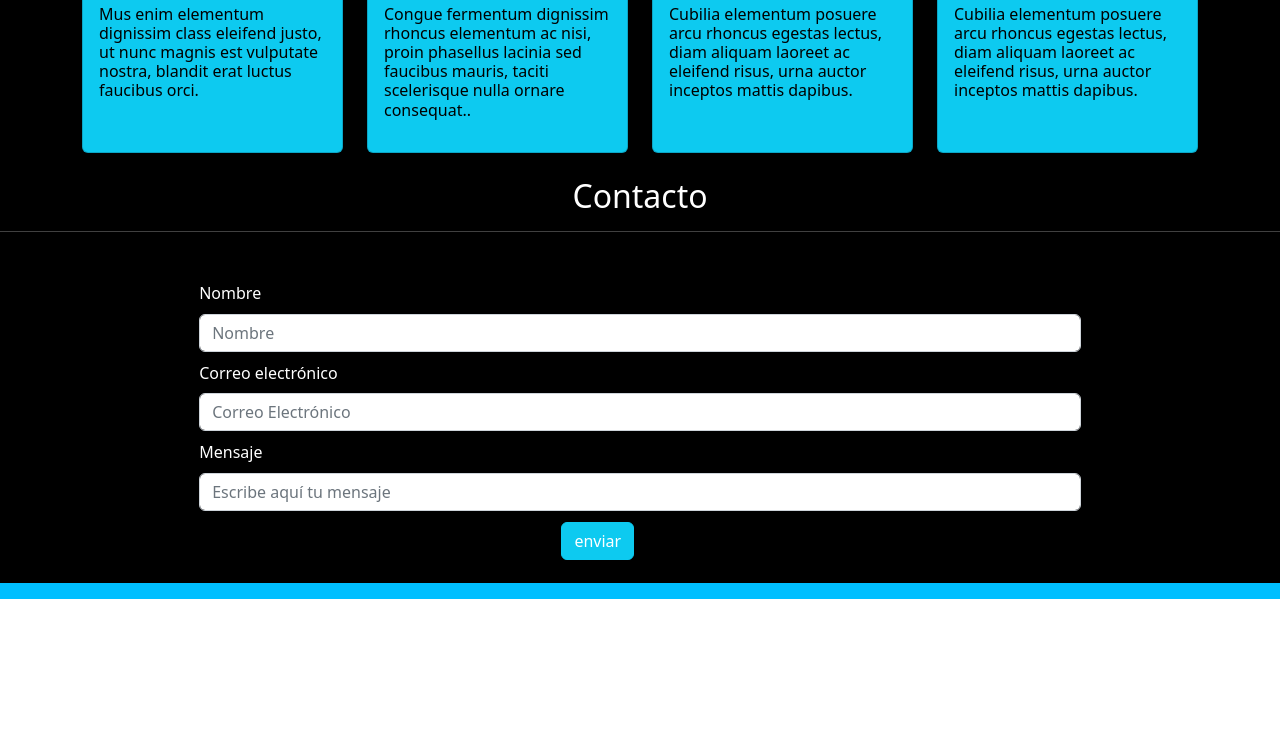
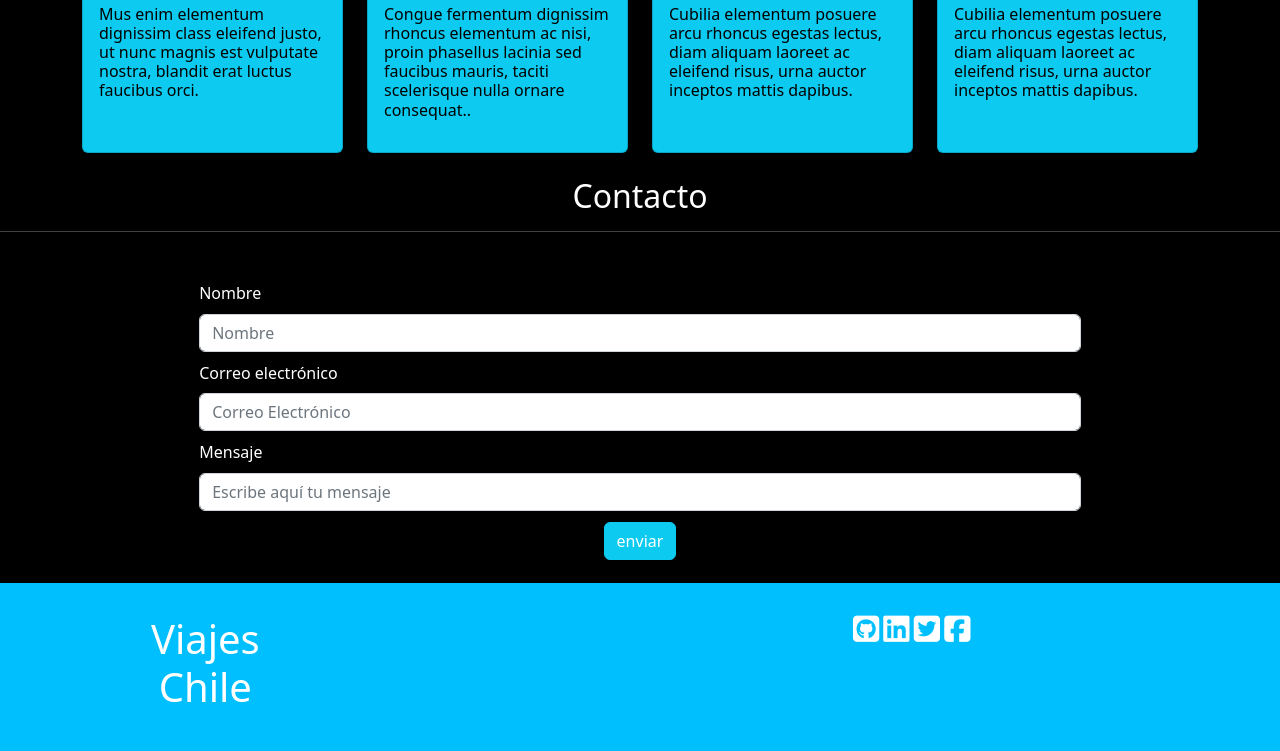
Before and after one commit to ClaudiaAlejandra1/Prueba-Claudia-V, a plain HTML site: page index.html in a window 1280 px wide. Shown: the part 1726-2477 px from the top of the page. Before the commit the page ends 2341 px from the top, so only its background shows below. Drawn offline with nearby package versions, Linux system fonts and the light colour scheme.

Commit message:
Footer y formulario hecho

```diff
--- a/assets/css/style.css
+++ b/assets/css/style.css
@@ -16,7 +16,7 @@
 
 }
 
-i{
+div i{
     font-size: 25px;
 }
 
@@ -33,3 +33,10 @@ footer{
     padding-top: 1%;
     padding-bottom: 1%;
 }
+
+.Social_media_icons{
+    padding-top: 10%;
+    text-align: center;
+    vertical-align: middle;
+    font-size: 30px;
+}
--- a/index.html
+++ b/index.html
@@ -249,7 +249,7 @@
 
                     <div class="row form_inputs" >
                         <div class="col-5"></div>
-                        <div class="col-2">
+                        <div class="col-2 text-center">
                             <input type="button" class="btn btn-info" value="enviar" style="color: white;">
                         </div>
                         <div class="col-5"></div>
@@ -257,11 +257,26 @@
                 </form>
                 <div class="col-1"></div>
             </section>
+            <footer>
+                <div class="row text-center">
+                    <div class="col-1"></div>
+                    <div class="col-2"><p class="navbar-text lobster-regular"> <h1>Viajes Chile</h1></p></div>
+                    <div class="col-4"></div>
+                    <div class="col-3">
+
+                        <i class="fa-brands fa-square-github Social_media_icons"></i>
+                        <i class="fa-brands fa-linkedin Social_media_icons"></i>
+                        <i class="fa-brands fa-square-twitter Social_media_icons"></i>
+                        <i class="fa-brands fa-square-facebook Social_media_icons"></i>
+                    </div>
+                    <div class="col-2"></div>
+                </div>
+                <br>
+            </footer>
         </div>
 
-        <footer>
-            <p class="navbar-text lobster-regular"> </p>
-        </footer>
+
+
 
         <script src="https://code.jquery.com/jquery-3.7.1.slim.js"
             integrity="sha256-UgvvN8vBkgO0luPSUl2s8TIlOSYRoGFAX4jlCIm9Adc=" crossorigin="anonymous"></script>
```
